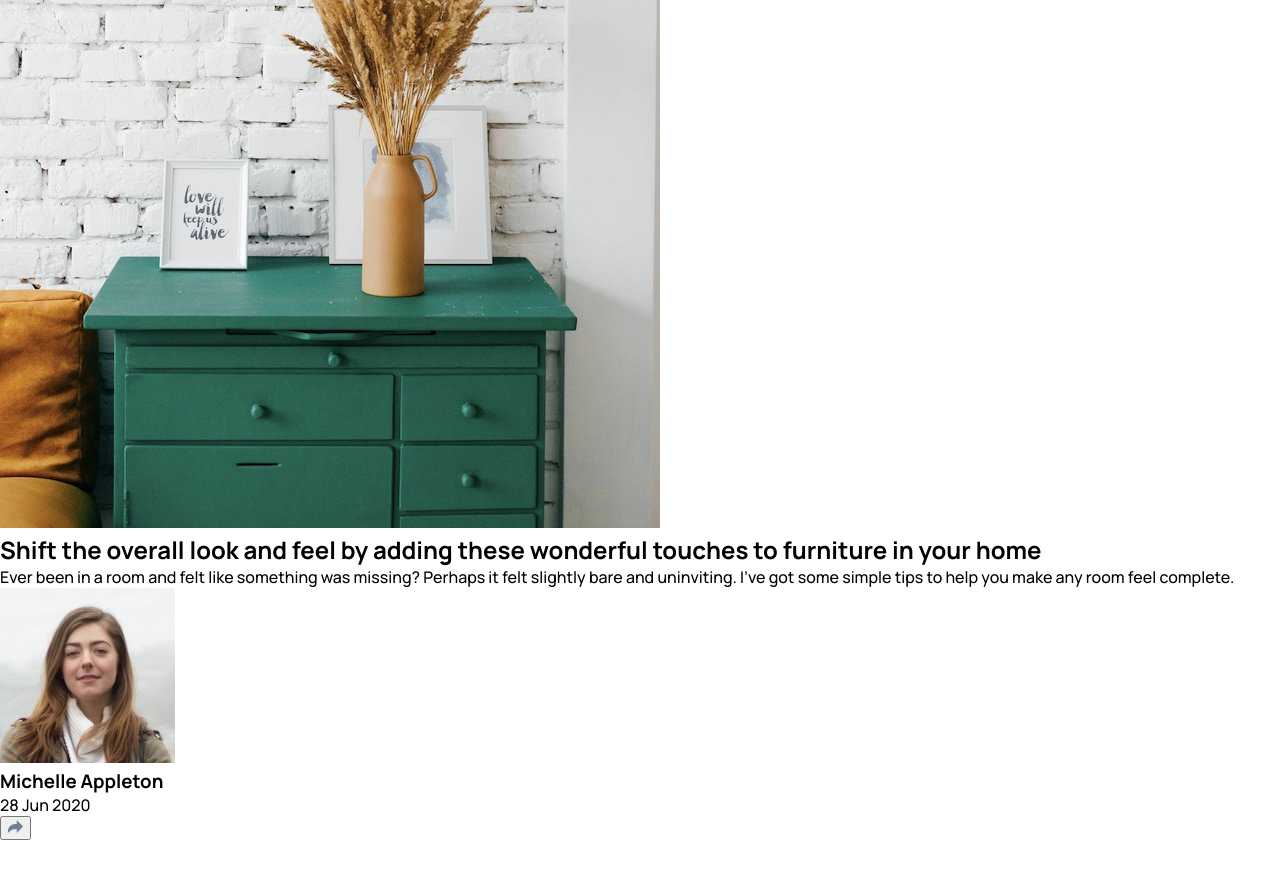
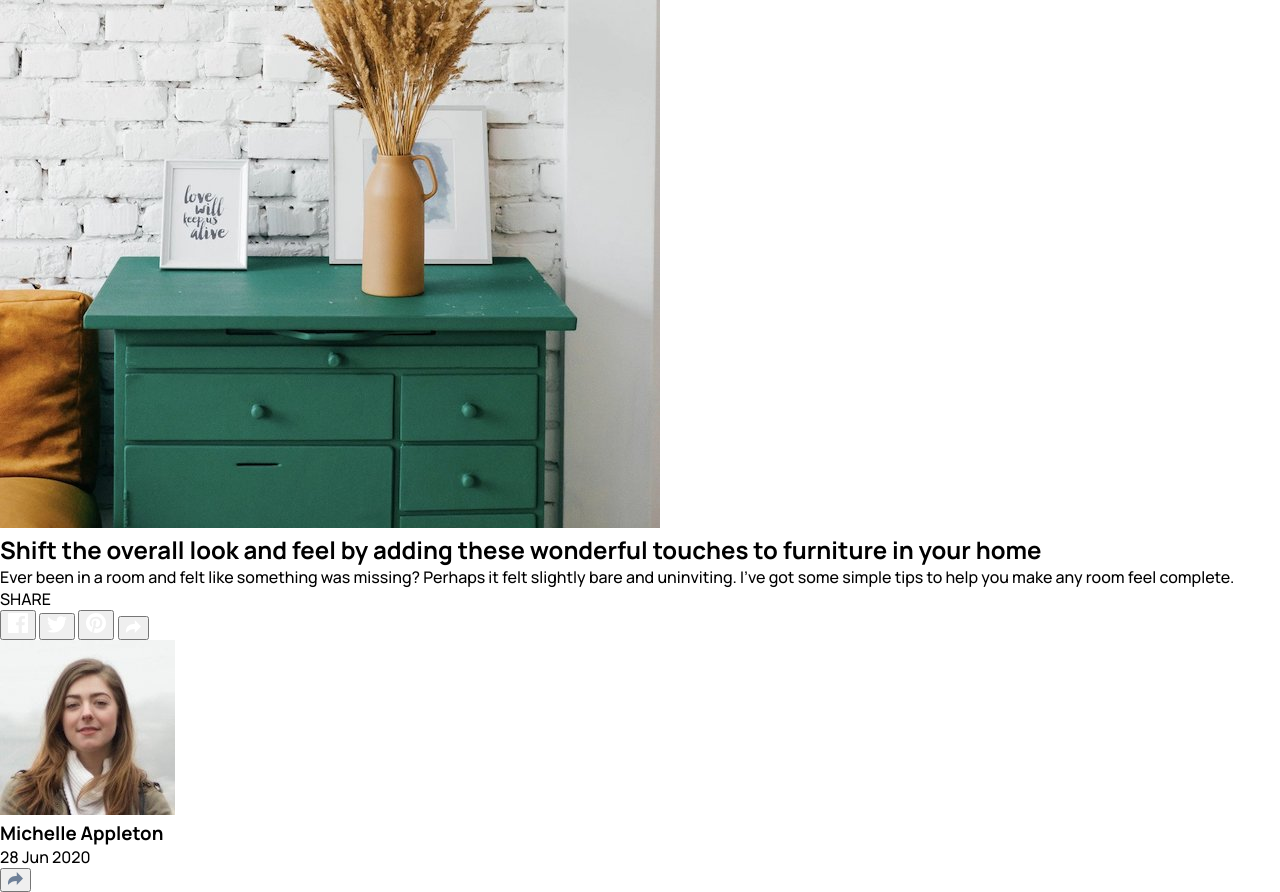
Before and after one commit to 3OfUs/article-preview-component, a plain HTML site: page index.html in a window 1280 px wide. Before the commit the page ends 840 px from the top, so only its background shows below. Drawn offline with Linux system fonts and the light colour scheme.

Commit message:
Update index.html

```diff
--- a/index.html
+++ b/index.html
@@ -9,7 +9,9 @@
   <link rel="icon" type="image/png" sizes="32x32" href="./images/favicon-32x32.png">
 
   <title>Frontend Mentor | Article preview component</title>
-  <link href="style.css" rel="stylesheet" type="text/css" />
+  <link href="style.css" rel="stylesheet" type="text/css"/>
+  <script src="script.js" defer></script>
+
 </head>
 
 <body>
@@ -26,6 +28,23 @@
         to help you make any room feel complete.</p>
     </section>
     <section class="admin">
+      <div class="openShare">
+
+        <div class="newElement">
+
+          <p class="buttonShareWord">SHARE</p>
+
+          <button class="buttonNewElement">
+            <svg xmlns="http://www.w3.org/2000/svg" width="20" height="20"><path fill="#FFF" d="M18.896 0H1.104C.494 0 0 .494 0 1.104v17.793C0 19.506.494 20 1.104 20h9.58v-7.745H8.076V9.237h2.606V7.01c0-2.583 1.578-3.99 3.883-3.99 1.104 0 2.052.082 2.329.119v2.7h-1.598c-1.254 0-1.496.597-1.496 1.47v1.928h2.989l-.39 3.018h-2.6V20h5.098c.608 0 1.102-.494 1.102-1.104V1.104C20 .494 19.506 0 18.896 0z"/></svg>
+          </button>
+
+          <button class="buttonNewElement"><svg xmlns="http://www.w3.org/2000/svg" width="20" height="17"><path fill="#FFF" d="M20 2.172a8.192 8.192 0 01-2.357.646 4.11 4.11 0 001.804-2.27 8.22 8.22 0 01-2.605.996A4.096 4.096 0 0013.847.248c-2.65 0-4.596 2.472-3.998 5.037A11.648 11.648 0 011.392 1a4.109 4.109 0 001.27 5.478 4.086 4.086 0 01-1.858-.513c-.045 1.9 1.318 3.679 3.291 4.075a4.113 4.113 0 01-1.853.07 4.106 4.106 0 003.833 2.849A8.25 8.25 0 010 14.658a11.616 11.616 0 006.29 1.843c7.618 0 11.922-6.434 11.663-12.205A8.354 8.354 0 0020 2.172z"/></svg></button>
+
+          <button class="buttonNewElement"><svg xmlns="http://www.w3.org/2000/svg" width="20" height="20"><path fill="#FFF" d="M10 0C4.478 0 0 4.477 0 10c0 4.237 2.636 7.855 6.356 9.312-.088-.791-.167-2.005.035-2.868.182-.78 1.172-4.97 1.172-4.97s-.299-.6-.299-1.486c0-1.39.806-2.428 1.81-2.428.852 0 1.264.64 1.264 1.408 0 .858-.545 2.14-.828 3.33-.236.995.5 1.807 1.48 1.807 1.778 0 3.144-1.874 3.144-4.58 0-2.393-1.72-4.068-4.177-4.068-2.845 0-4.515 2.135-4.515 4.34 0 .859.331 1.781.745 2.281a.3.3 0 01.069.288l-.278 1.133c-.044.183-.145.223-.335.134-1.249-.581-2.03-2.407-2.03-3.874 0-3.154 2.292-6.052 6.608-6.052 3.469 0 6.165 2.473 6.165 5.776 0 3.447-2.173 6.22-5.19 6.22-1.013 0-1.965-.525-2.291-1.148l-.623 2.378c-.226.869-.835 1.958-1.244 2.621.937.29 1.931.446 2.962.446 5.522 0 10-4.477 10-10S15.522 0 10 0z"/></svg></button>
+
+          <button class="buttonShare"><svg xmlns="http://www.w3.org/2000/svg" width="15" height="13"><path fill="white" d="M15 6.495L8.766.014V3.88H7.441C3.33 3.88 0 7.039 0 10.936v2.049l.589-.612C2.59 10.294 5.422 9.11 8.39 9.11h.375v3.867L15 6.495z"/></svg></button>
+        </div>
+    </div>
       <div class="admin__image"><img class="admin__picture" src="/images/avatar-michelle.jpg"></div>
       <div class="admin__details">
         <h3 class="admin__name">Michelle Appleton</h3>
@@ -35,7 +54,7 @@
           <path fill="#6E8098"
             d="M15 6.495L8.766.014V3.88H7.441C3.33 3.88 0 7.039 0 10.936v2.049l.589-.612C2.59 10.294 5.422 9.11 8.39 9.11h.375v3.867L15 6.495z" />
         </svg></button>
-    </section>
+      </section>
   </main>
 
 </body>
```
